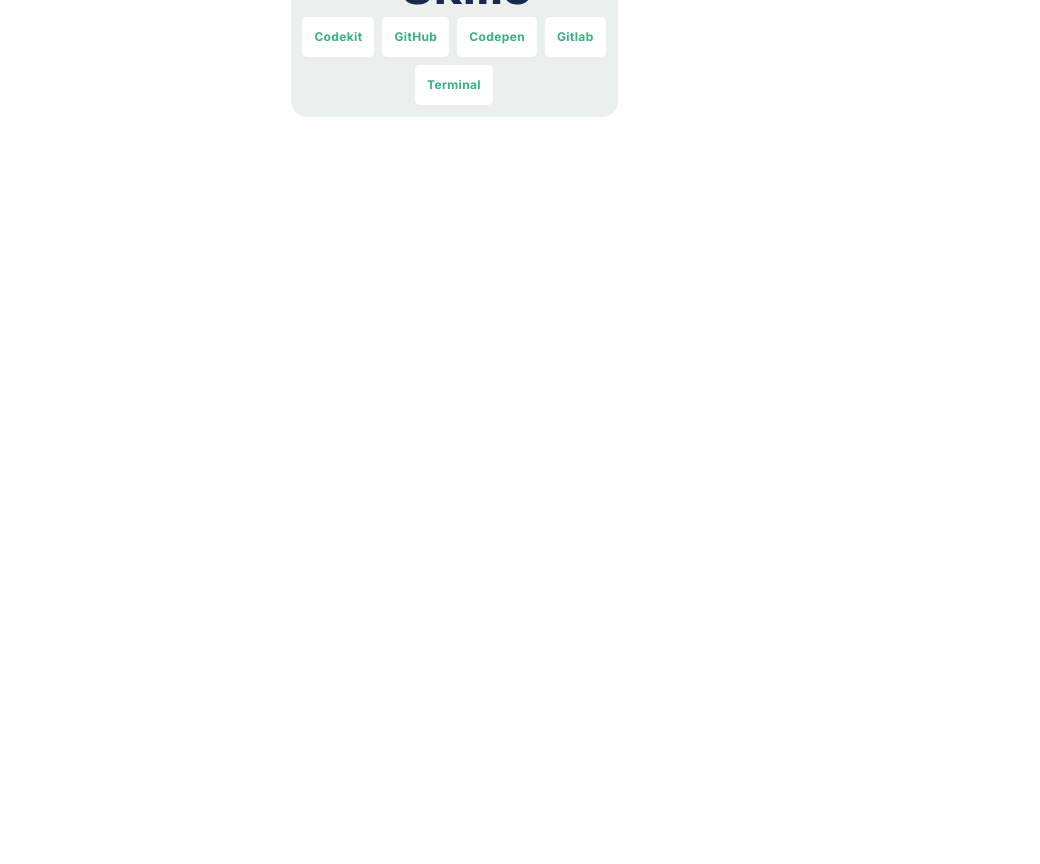
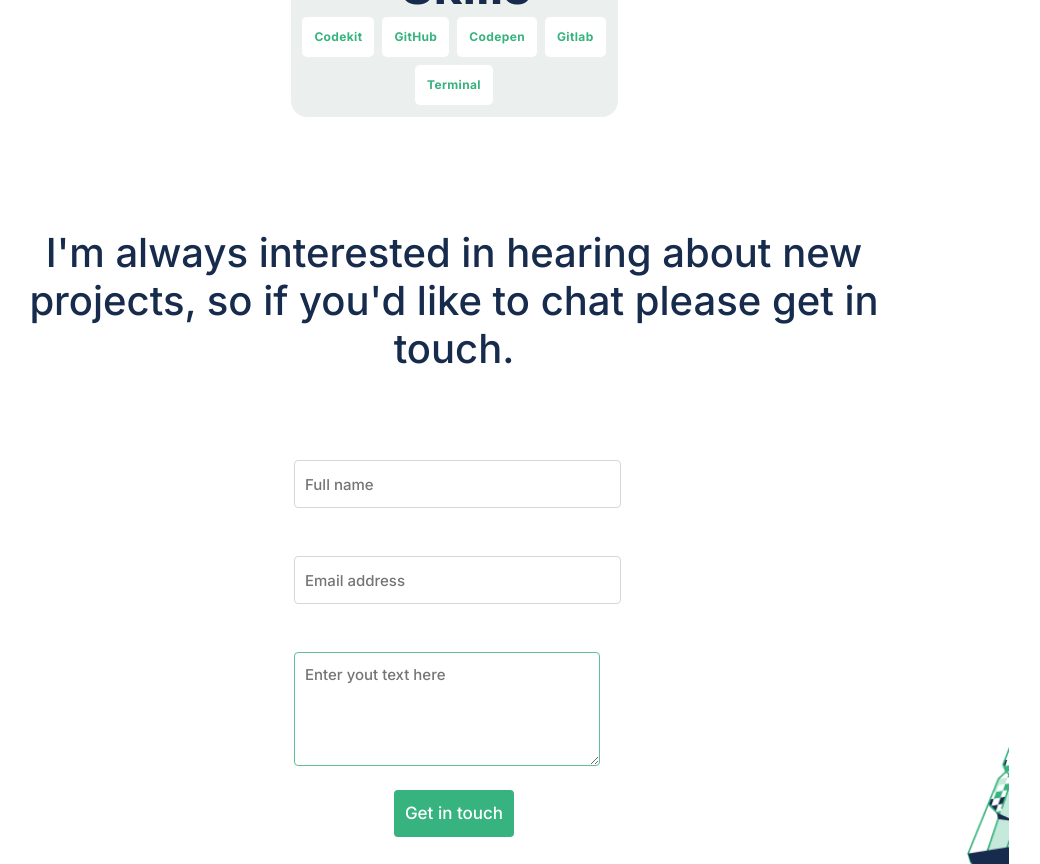
Before and after one commit to TiteLunda/Portofolio_Mob, a website: page index.html in a window 1280 px wide. Shown: the part 6433-7297 px from the top of the page, without its empty margins (186-1226 px from the left). Before the commit the page ends 6555 px from the top, so only its background shows below. Drawn offline with nearby package versions, Linux system fonts and the light colour scheme.

Commit message:
Ading files and folders

```diff
--- a/index.html
+++ b/index.html
@@ -185,6 +185,50 @@
                 </div>
             </div>
         </section>
+        <section class="form">
+            <h1 class="about-contact">
+                I'm always interested in hearing about new projects, so if you'd like to chat please get in touch.
+            </h1>
+            <form action="">
+                <div class="inputs">
+                    <ul>
+
+                        <li class="name-box">
+                            <label for="name"></label>
+                            <input name="user-name" type="text" placeholder="Full name" maxlength="30" class="name" required/>
+                        </li>
+
+                        <li class="email-box">
+                            <label for="email"></label>
+                            <input type="email" name="email" placeholder="Email address" class="email" required/>
+                        </li>
+
+                        <li class="text-box">
+                            <label for="message"></label>
+                            <textarea type="text" name="message" rows="5" placeholder="Enter yout text here" maxlength="500" class="text" required></textarea>
+                        </li>
+                    </ul>
+
+                </div>
+                <div class="button-contact">
+                    <button class="button">
+                      Get in touch
+                    </button>
+                </div>
+                <div class="last-icon">
+                    <ul class="icon-group">
+                        <li class="icon"> <a href=""><i class="fa-brands fa-twitter"></i></a></li>
+                        <li class="icon"> <a href=""><i class="fa-brands fa-linkedin"></i></a></li>
+                        <li class="icon"> <a href=""><i class="fa-solid fa-m"></i></a></li>
+                        <li class="icon"> <a href="#https://github.com/TiteLunda"><i class="fa-brands fa-github"></i></a></li>
+                        <li class="icon"> <a href=""><i class="fa-brands fa-angellist"></i></a></li>
+                    </ul>
+                </div>
+            </form>
+
+
+
+        </section>
 
 </body>
 
--- a/style.css
+++ b/style.css
@@ -1,5 +1,4 @@
 @import url('https://fonts.googleapis.com/css2?family=Inter:wght@500;700&display=swap');
-
 * {
     font-family: 'Inter', sans-serif;
 }
@@ -201,6 +200,11 @@
     transform: scale(1.01);
 }
 
+.button:active {
+    background: #008552;
+    border-radius: 4px;
+}
+
 .About-me {
     background-color: #fff;
     padding-top: 40px;
@@ -359,3 +363,126 @@
     justify-content: center;
     align-items: center;
 }
+
+
+/* form */
+
+.name-box {
+    margin-bottom: 24px;
+    margin-top: 55px;
+    list-style: none;
+}
+
+form {
+    margin: 0 auto;
+    width: 400px;
+    padding: 0;
+}
+
+.about-contact {
+    margin-top: 40px;
+    padding: 6% 10% 0% 10%;
+    color: #172b4d;
+}
+
+input {
+    box-sizing: border-box;
+    width: 327px;
+    padding: 0;
+    height: 48px;
+    border: 1px solid #d0d9d4;
+    background-color: white;
+    border-radius: 4px;
+}
+
+.name {
+    display: flex;
+    align-items: center;
+    color: #6b778c;
+    line-height: 24px;
+    font-size: 15px;
+    font-weight: 400px;
+    font-family: "Inter", sans-serif;
+    font-style: normal;
+    padding: 10px;
+}
+
+.form {
+    display: flex;
+    flex-direction: column;
+    align-content: center;
+    align-items: center;
+    justify-content: space-between;
+    flex-wrap: wrap;
+    text-align: center;
+    background-image: url("./Images/bacc2.png");
+    background-repeat: no-repeat;
+    background-size: 60px;
+    background-position: right 90%;
+}
+
+.my-email {
+    font-family: "Inter", sans-serif;
+    font-weight: 400;
+    font-size: 20px;
+    text-align: center;
+    color: #172b4d;
+    margin: 0 0 67px 0;
+}
+
+.email {
+    display: flex;
+    align-items: center;
+    color: #6b778c;
+    line-height: 24px;
+    font-size: 15px;
+    font-weight: 400px;
+    font-family: "Inter", sans-serif;
+    font-style: normal;
+    padding: 10px;
+}
+
+.email-box {
+    margin-bottom: 24px;
+    list-style: none;
+}
+
+.text {
+    display: flex;
+    align-items: center;
+    color: #6b778c;
+    line-height: 24px;
+    font-size: 15px;
+    font-weight: 400px;
+    font-family: "Inter", sans-serif;
+    font-style: normal;
+    height: 114px;
+    border: 1px solid #60c095;
+    border-radius: 4px;
+}
+
+textarea {
+    width: 306px;
+    padding: 10px;
+}
+
+.text-box {
+    margin-bottom: 24px;
+    list-style: none;
+}
+
+.button-contact {
+    display: flex;
+    justify-content: center;
+    align-items: center;
+    background-color: white;
+    margin: 0 0;
+    border-radius: 8px;
+    gap: 10px;
+}
+
+.last-icon {
+    border-radius: 24px;
+    margin-top: 30px;
+    margin-bottom: 40px;
+}
```
Also changed, not shown: Images/bacc2.png (added). Lines whose indentation alone changed are shown as unchanged.
